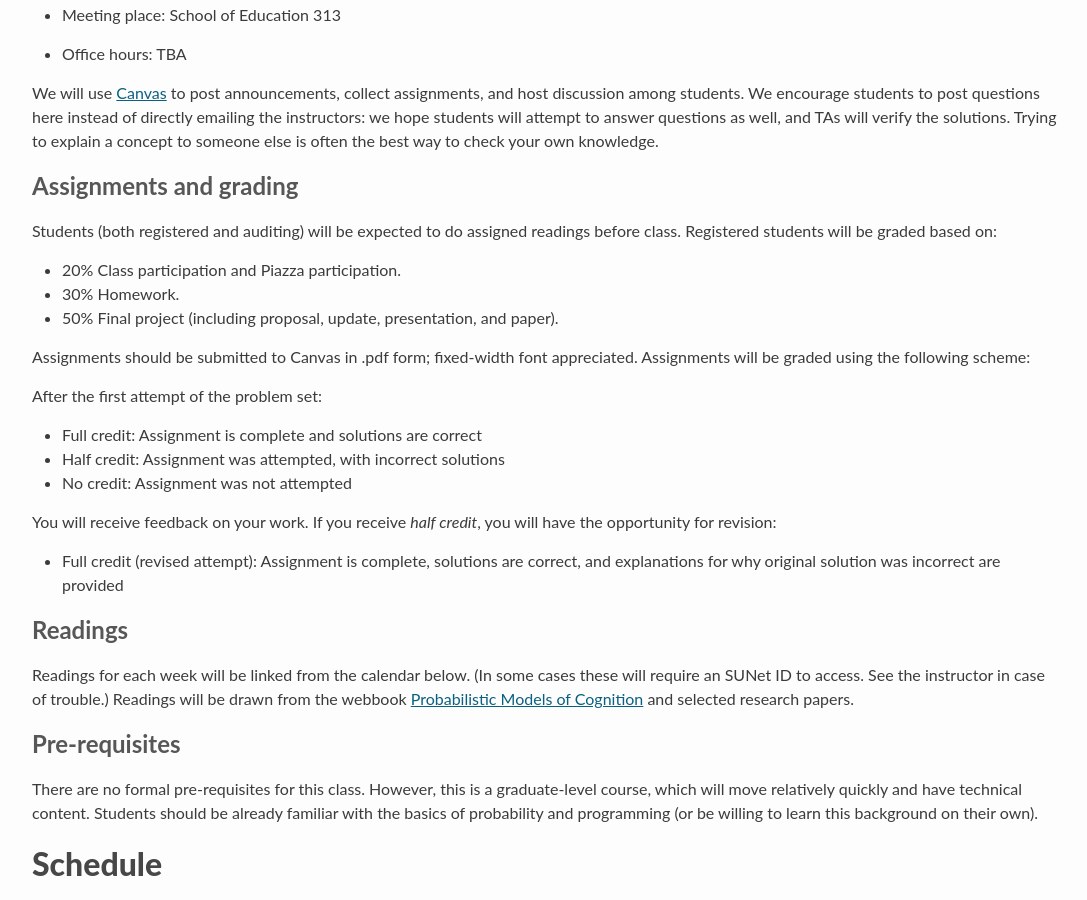
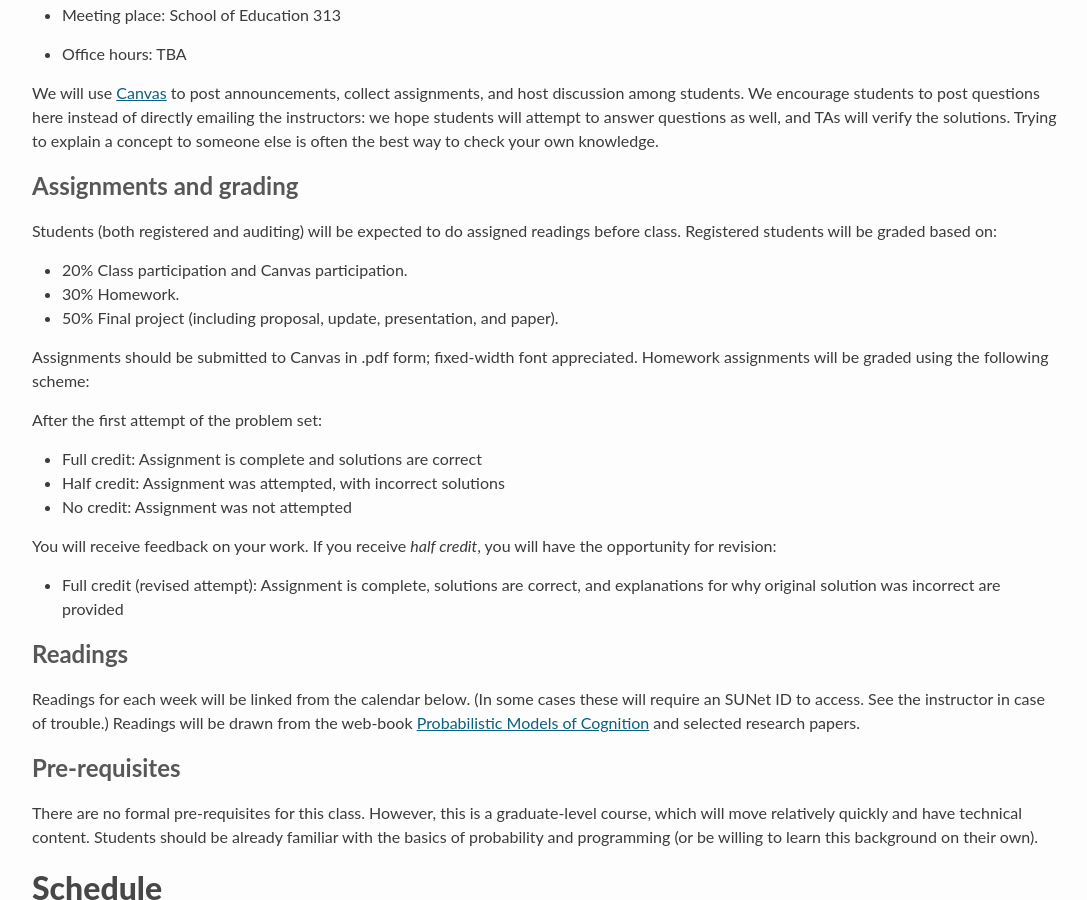
Before and after one commit to stanford-cocolab/cocolab.stanford.edu, a Jekyll site: the page built from psych204-fall2016.md, in a window 1280 px wide and 900 px high, scrolled down 468 px. Shown: the whole window, without its empty margins (94-1181 px from the left). Built offline with Jekyll 4.4.1, drawn with Linux system fonts in a browser that asks for light colours; Markdown is read by kramdown in place of the engine named in the settings; a script that is not in the unit is left out.

Commit message:
edits to psych204 syllabus

```diff
--- a/psych204-fall2016.md
+++ b/psych204-fall2016.md
@@ -28,11 +28,11 @@ We will use [Canvas](https://canvas.stanford.edu/courses/49557/) to post announc
 Students (both registered and auditing) will be expected to do assigned readings before class.
 Registered students will be graded based on:
 
-* 20% Class participation and Piazza participation.
+* 20% Class participation and Canvas participation.
 * 30% Homework.
 * 50% Final project (including proposal, update, presentation, and paper).
 
-Assignments should be submitted to Canvas in .pdf form; fixed-width font appreciated. Assignments will be graded using the following scheme:
+Assignments should be submitted to Canvas in .pdf form; fixed-width font appreciated. Homework assignments will be graded using the following scheme:
 
 After the first attempt of the problem set:
 
@@ -46,7 +46,7 @@ You will receive feedback on your work. If you receive *half credit*, you will h
 
 ##Readings
 
-Readings for each week will be linked from the calendar below. (In some cases these will require an SUNet ID to access. See the instructor in case of trouble.) Readings will be drawn from the webbook [Probabilistic Models of Cognition](http://probmods.org/v2) and selected research papers.
+Readings for each week will be linked from the calendar below. (In some cases these will require an SUNet ID to access. See the instructor in case of trouble.) Readings will be drawn from the web-book [Probabilistic Models of Cognition](http://probmods.org/v2) and selected research papers.
 
 ##Pre-requisites
 
```
Also changed, not shown: ndg-cv.md (+2 -0 lines).
